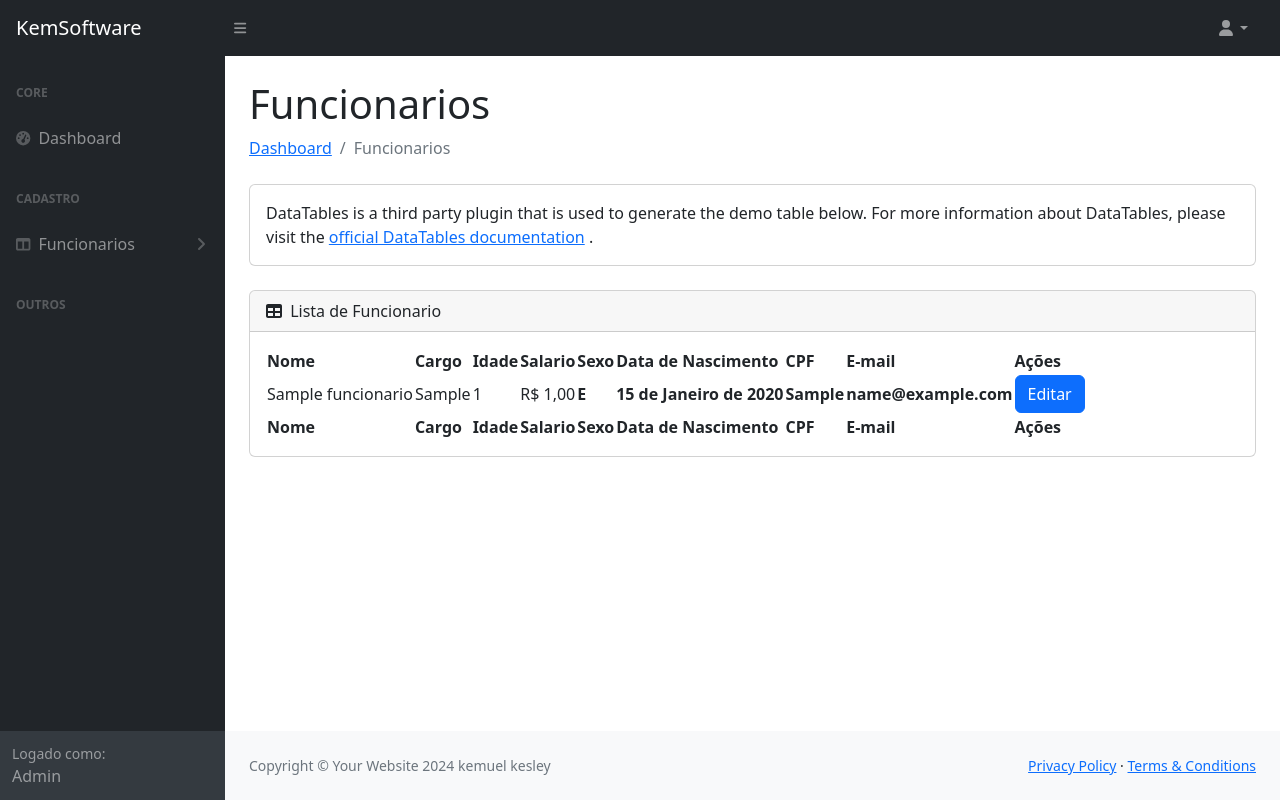
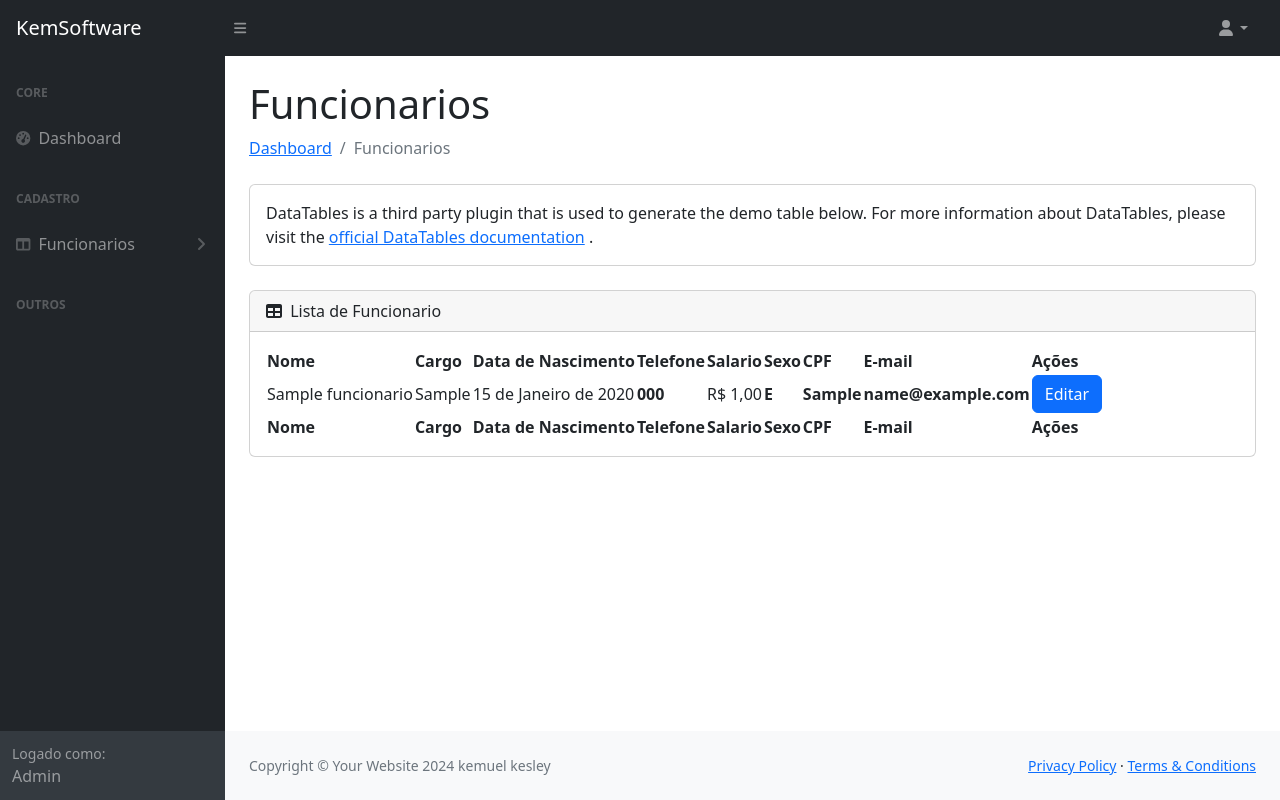
Before and after one commit to kemuelkesley/empresa_sidebar, a Django app: page /funcionarios/ in a window 1280 px wide. Run offline with Django 5.2, Linux system fonts and the light colour scheme; tables that the repository leaves empty hold one stand-in row (values such as "Sample post"); some libraries are stand-ins or nearby versions.

Commit message:
Campo telefone criado no models.

```diff
--- a/empresa/models.py
+++ b/empresa/models.py
@@ -19,6 +19,7 @@ class Funcionario(models.Model):
     data_nascimento = models.DateField()
     cpf = models.CharField(max_length=11)
     email = models.EmailField()
+    telefone = models.CharField(max_length=11, null=True, blank=True)
 
 
     def __str__(self):
--- a/templates/lista_funcionarios.html
+++ b/templates/lista_funcionarios.html
@@ -29,10 +29,10 @@
                                 <tr>
                                     <th>Nome</th>
                                     <th>Cargo</th>
-                                    <th>Idade</th>
+                                    <th>Data de Nascimento</th>
+                                    <th>Telefone</th>
                                     <th>Salario</th>
                                     <th>Sexo</th>
-                                    <th>Data de Nascimento</th>
                                     <th>CPF</th>
                                     <th>E-mail</th>
                                     <th>Ações</th>
@@ -42,10 +42,10 @@
                                 <tr>
                                     <th>Nome</th>
                                     <th>Cargo</th>
-                                    <th>Idade</th>
+                                    <th>Data de Nascimento</th>
+                                    <th>Telefone</th>
                                     <th>Salario</th>
                                     <th>Sexo</th>
-                                    <th>Data de Nascimento</th>
                                     <th>CPF</th>
                                     <th>E-mail</th>
                                     <th>Ações</th>
@@ -56,10 +56,10 @@
                                 <tr>
                                     <td>{{ funcionario.nome }}</td>
                                     <td>{{ funcionario.cargo }}</td>
-                                    <td>{{ funcionario.idade }}</td>
+                                    <td>{{ funcionario.data_nascimento }}</td>
+                                    <th>{{ funcionario.telefone }}</th>
                                     <td>R$ {{ funcionario.salario }}</td>
                                     <th>{{ funcionario.sexo }}</th>
-                                    <th>{{ funcionario.data_nascimento }}</th>
                                     <th>{{ funcionario.cpf }}</th>
                                     <th>{{ funcionario.email }}</th>
                                     <td>
```
Also changed, not shown: empresa/migrations/0002_alter_funcionario_sexo.py (added), empresa/migrations/0003_funcionario_telefone.py (added).
